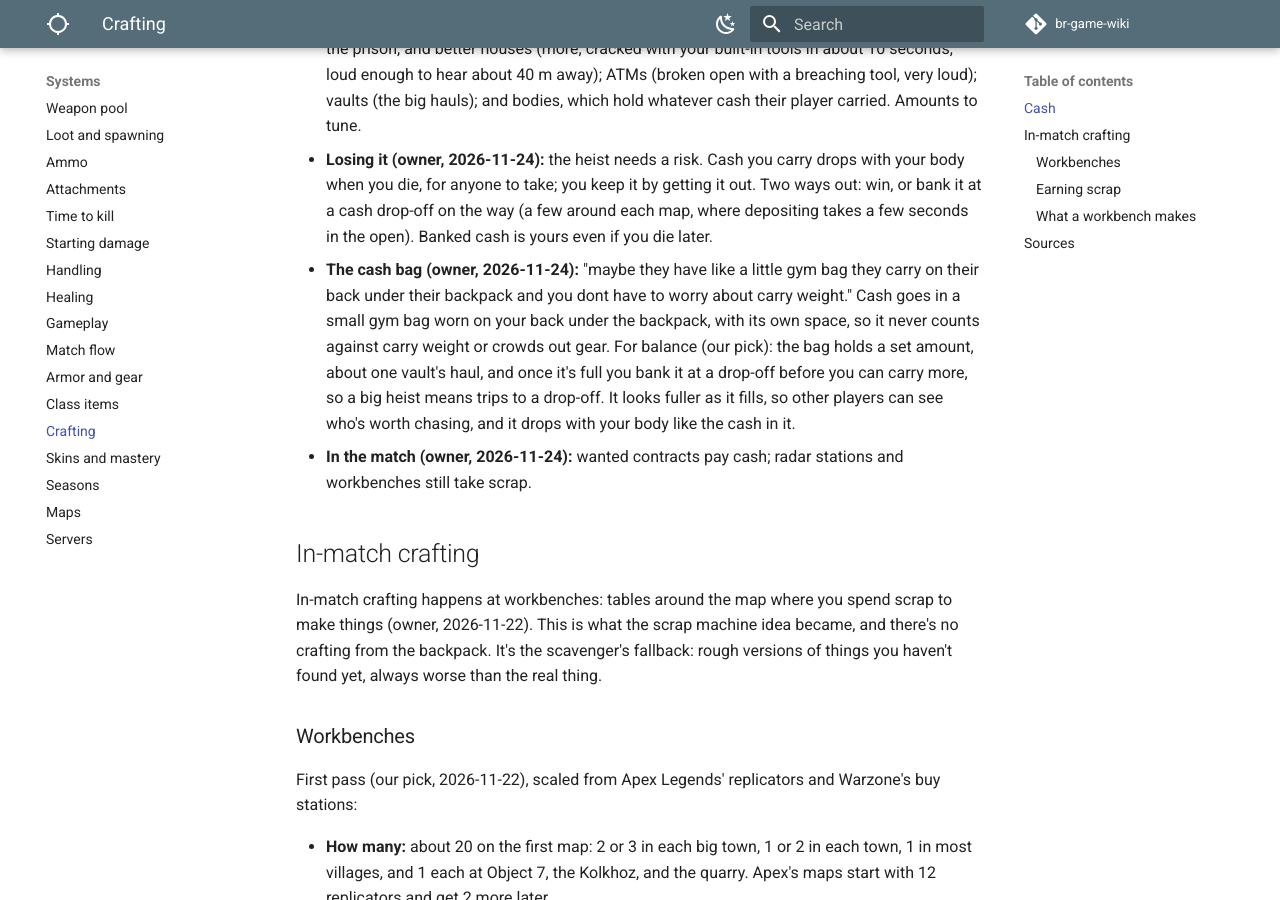
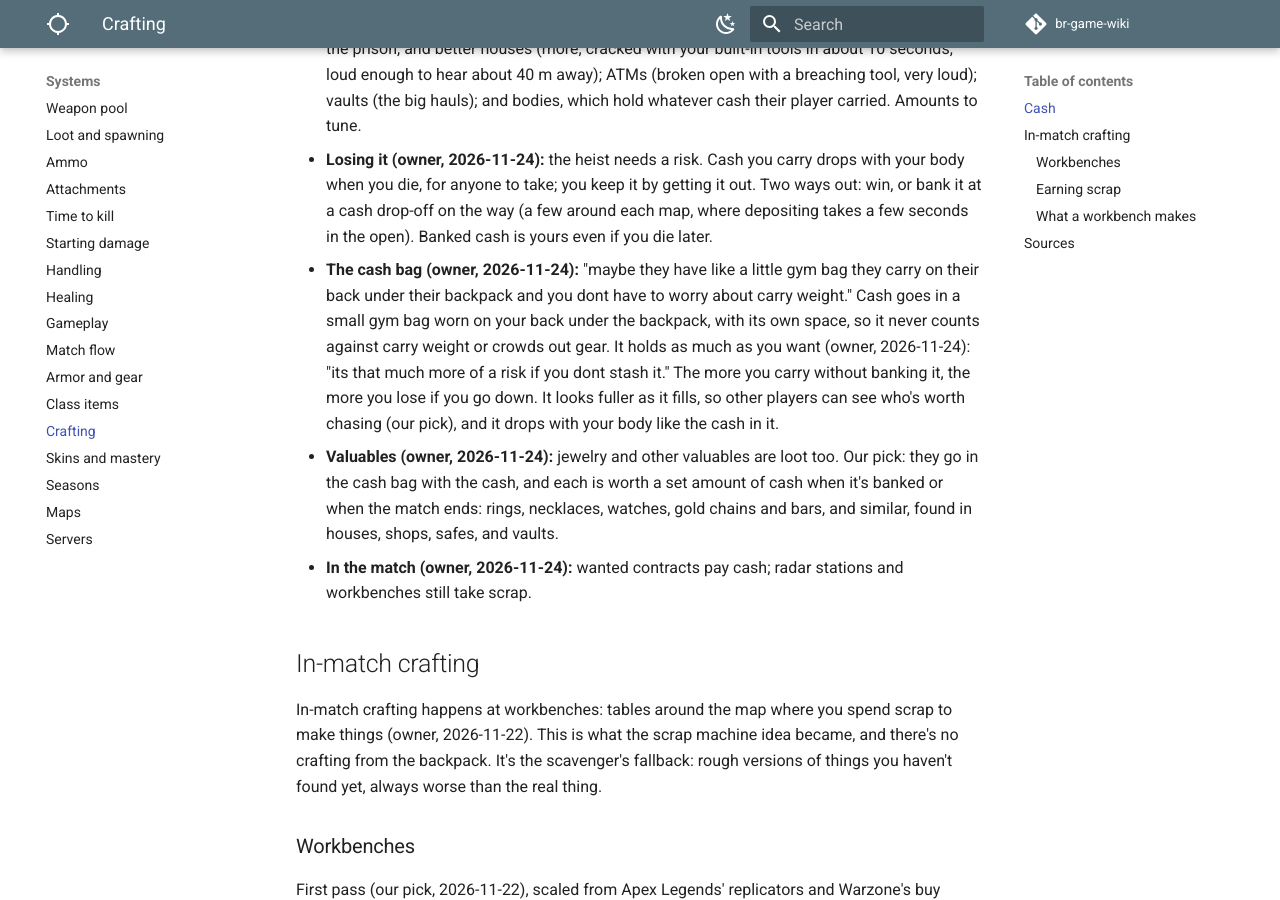
Before and after one commit to DerrickSpartan1/br-game-wiki, an MkDocs documentation site: the page built from docs/systems/crafting.md, in a window 1280 px wide and 900 px high, scrolled down 1154 px. Built offline with MkDocs 1.6.1 and Material for MkDocs 9.7.7, drawn with Linux system fonts in a browser that asks for light colours; comment, search, counter and statistics services are not loaded.

Commit message:
Cash bag has no limit; jewelry and valuables are loot too (owner)
Co-Authored-By: Claude Opus 5.5 <noreply@anthropic.com>
Claude-Session: https://claude.ai/code/session_01LAp2s4euUjj6HZthupXLj4

```diff
--- a/docs/systems/crafting.md
+++ b/docs/systems/crafting.md
@@ -19,7 +19,8 @@ The owner liked all of the first pass below (2026-11-24); details marked "our pi
 
 - **Where it's found (our pick, amounts to tune):** cash registers in shops, cafes, and gas stations (a little, opened at once with a ring of the drawer); safes in offices, the bank, the port's office, the prison, and better houses (more, cracked with your built-in tools in about 10 seconds, loud enough to hear about 40 m away); ATMs (broken open with a breaching tool, very loud); vaults (the big hauls); and bodies, which hold whatever cash their player carried. Amounts to tune.
 - **Losing it (owner, 2026-11-24):** the heist needs a risk. Cash you carry drops with your body when you die, for anyone to take; you keep it by getting it out. Two ways out: win, or bank it at a cash drop-off on the way (a few around each map, where depositing takes a few seconds in the open). Banked cash is yours even if you die later.
-- **The cash bag (owner, 2026-11-24):** "maybe they have like a little gym bag they carry on their back under their backpack and you dont have to worry about carry weight." Cash goes in a small gym bag worn on your back under the backpack, with its own space, so it never counts against carry weight or crowds out gear. For balance (our pick): the bag holds a set amount, about one vault's haul, and once it's full you bank it at a drop-off before you can carry more, so a big heist means trips to a drop-off. It looks fuller as it fills, so other players can see who's worth chasing, and it drops with your body like the cash in it.
+- **The cash bag (owner, 2026-11-24):** "maybe they have like a little gym bag they carry on their back under their backpack and you dont have to worry about carry weight." Cash goes in a small gym bag worn on your back under the backpack, with its own space, so it never counts against carry weight or crowds out gear. It holds as much as you want (owner, 2026-11-24): "its that much more of a risk if you dont stash it." The more you carry without banking it, the more you lose if you go down. It looks fuller as it fills, so other players can see who's worth chasing (our pick), and it drops with your body like the cash in it.
+- **Valuables (owner, 2026-11-24):** jewelry and other valuables are loot too. Our pick: they go in the cash bag with the cash, and each is worth a set amount of cash when it's banked or when the match ends: rings, necklaces, watches, gold chains and bars, and similar, found in houses, shops, safes, and vaults.
 - **In the match (owner, 2026-11-24):** wanted contracts pay cash; radar stations and workbenches still take scrap.
 
 ## In-match crafting
```
Also changed, not shown: docs/planning/chat-notes.md (+1 -1 lines), docs/planning/decisions.md (+1 -0 lines), docs/planning/to-do.md (+1 -1 lines).
